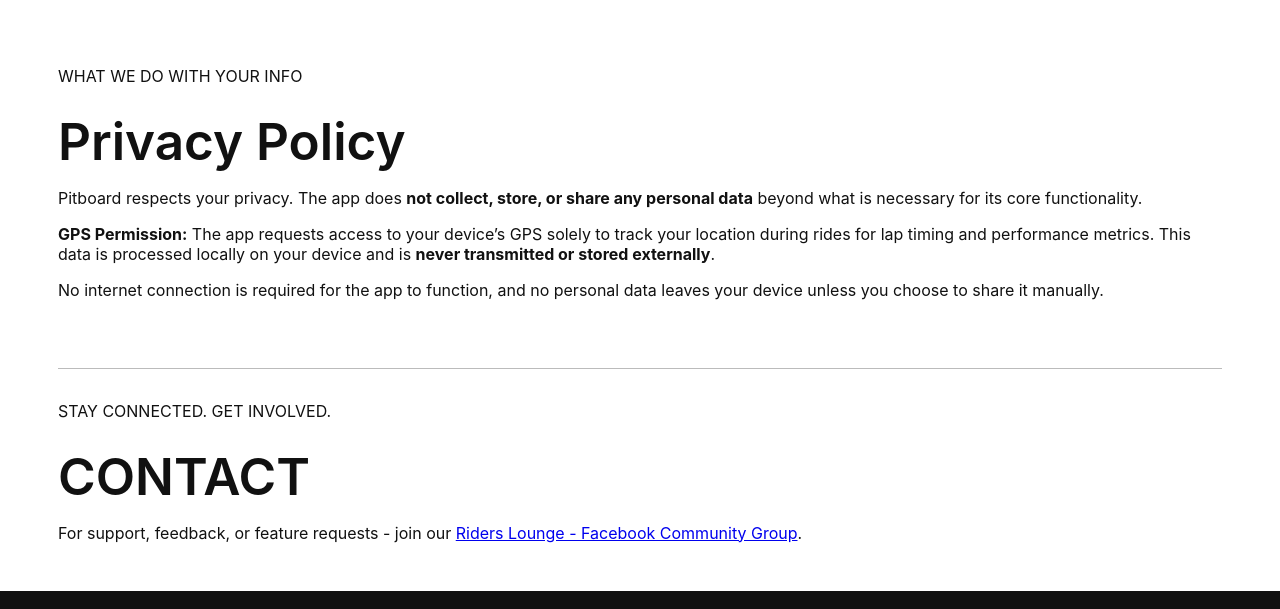
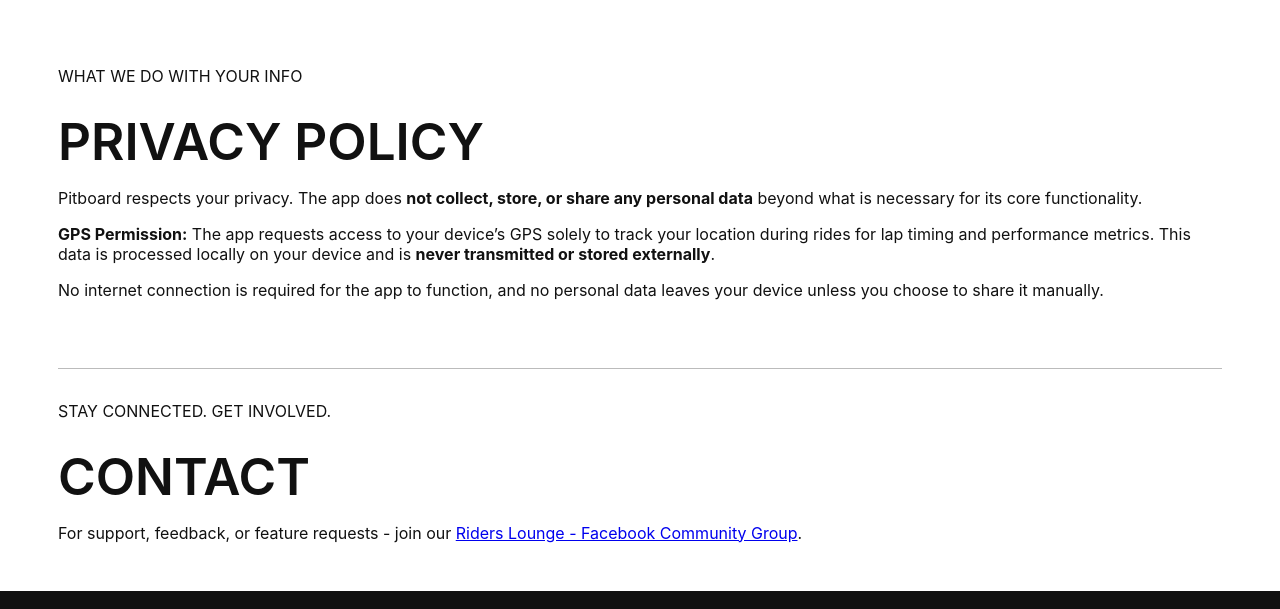
Before and after one commit to kyle-walden/pitboard-support, a plain HTML site: page index.html in a window 1280 px wide. Shown: the part 3658-4267 px from the top of the page. Drawn offline with Linux system fonts and the light colour scheme.

Commit message:
Update index.html

```diff
--- a/index.html
+++ b/index.html
@@ -179,7 +179,7 @@
 
   <br>
   <p>WHAT WE DO WITH YOUR INFO</p>
-  <h1 id="privacy">Privacy Policy</h1>
+  <h1 id="privacy">PRIVACY POLICY</h1>
   <div>
       <p>Pitboard respects your privacy. The app does <strong>not collect, store, or share any personal data</strong> beyond what is necessary for its core functionality.</p>
       <p><strong>GPS Permission:</strong> The app requests access to your device’s GPS solely to track your location during rides for lap timing and performance metrics. This data is processed locally on your device and is <strong>never transmitted or stored externally</strong>.</p>
```
